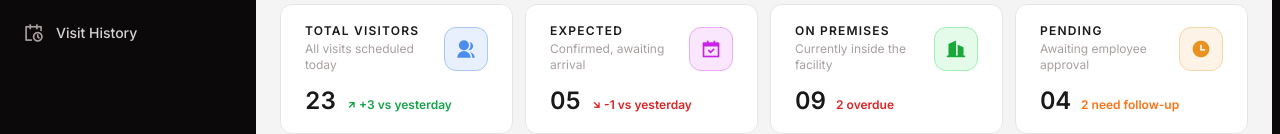
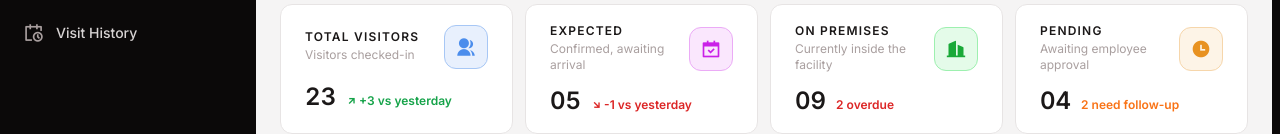
Before and after one commit to mohdshakeb/VMS, a React (Vite) app: page /front-desk/dashboard in a window 1280 px wide. Shown: the part 165-299 px from the top of the page. Built offline with nearby package versions, Linux system fonts and the light colour scheme.

Commit message:
Fix: KPI card correction

```diff
--- a/src/pages/frontdesk/DashboardV2.tsx
+++ b/src/pages/frontdesk/DashboardV2.tsx
@@ -148,7 +148,7 @@ export default function FrontDeskDashboardV2() {
             <div className="rounded-xl bg-white border border-zinc-200 overflow-hidden">
               <KpiCardV2
                 label="Total Visitors"
-                info="All visits scheduled today"
+                info="Visitors checked-in"
                 value={todaysVisits.length}
                 icon="ri-group-fill"
                 color="blue"
@@ -336,8 +336,7 @@ export default function FrontDeskDashboardV2() {
                   <div className="shrink-0 flex items-center gap-2 px-4 py-2.5">
                     <button
                       onClick={() => handleFilterCard('ready')}
-                      className={`flex items-center gap-1.5 text-xs font-semibold px-2.5 py-1 rounded-full transition-colors ${
-                        activeFilter === 'ready'
+                      className={`flex items-center gap-1.5 text-xs font-semibold px-2.5 py-1 rounded-full transition-colors ${activeFilter === 'ready'
                           ? 'bg-[var(--color-badge-blue-light)] text-[var(--color-badge-blue-dark)]'
                           : 'bg-zinc-100 text-zinc-500 hover:bg-zinc-200'
                         }`}
@@ -349,8 +348,7 @@ export default function FrontDeskDashboardV2() {
                     </button>
                     <button
                       onClick={() => handleFilterCard('pending')}
-                      className={`flex items-center gap-1.5 text-xs font-semibold px-2.5 py-1 rounded-full transition-colors ${
-                        activeFilter === 'pending'
+                      className={`flex items-center gap-1.5 text-xs font-semibold px-2.5 py-1 rounded-full transition-colors ${activeFilter === 'pending'
                           ? 'bg-[var(--color-badge-yellow-light)] text-[var(--color-badge-yellow-dark)]'
                           : 'bg-zinc-100 text-zinc-500 hover:bg-zinc-200'
                         }`}
@@ -362,8 +360,7 @@ export default function FrontDeskDashboardV2() {
                     </button>
                     <button
                       onClick={() => handleFilterCard('scheduled')}
-                      className={`flex items-center gap-1.5 text-xs font-semibold px-2.5 py-1 rounded-full transition-colors ${
-                        activeFilter === 'scheduled'
+                      className={`flex items-center gap-1.5 text-xs font-semibold px-2.5 py-1 rounded-full transition-colors ${activeFilter === 'scheduled'
                           ? 'bg-[var(--color-badge-green-light)] text-[var(--color-badge-green-dark)]'
                           : 'bg-zinc-100 text-zinc-500 hover:bg-zinc-200'
                         }`}
@@ -521,7 +518,7 @@ export default function FrontDeskDashboardV2() {
                                       <Button size="sm" variant="primary" icon="ri-logout-box-line" fullWidth onClick={() => checkOut(visit.id)}>
                                         Check out
                                       </Button>
-                                    <Button size="sm" variant="secondary" icon="ri-notification-3-line" fullWidth onClick={() => {}}>
+                                      <Button size="sm" variant="secondary" icon="ri-notification-3-line" fullWidth onClick={() => { }}>
                                         Notify
                                       </Button>
                                     </div>
```
Lines whose indentation alone changed are shown as unchanged.
